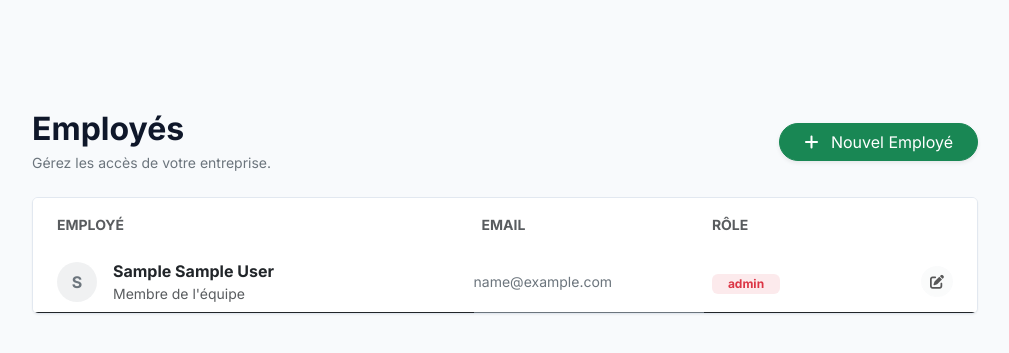
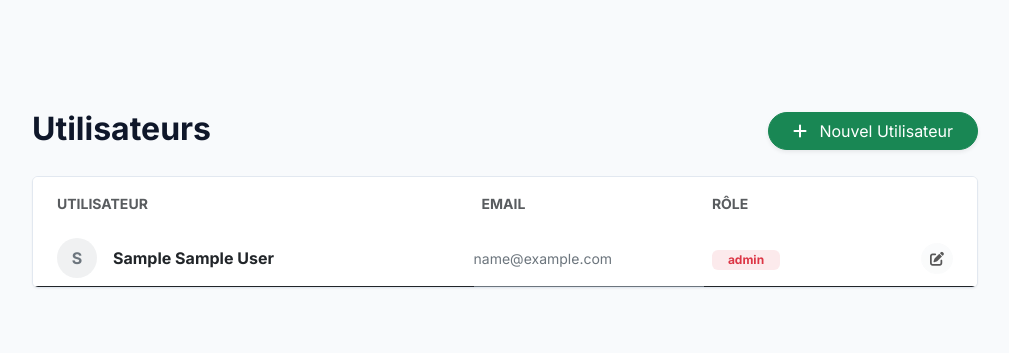
Before and after one commit to sdnkdev/flask_gprojet, a Flask app: template app/templates/admin_users.html in a window 1280 px wide. Shown: the top 353 px of the page, without its empty margins (135-1144 px from the left). Run offline with Flask 3, Linux system fonts and the light colour scheme; the template is opened without the code that fills it: values that come from a table or form of the project are taken from there, others are empty; tables that the repository leaves empty hold one stand-in row (values such as "Sample post").

Commit message:
Mise à jour des termes "Employés" et "Départements" vers "Utilisateurs" et "Espaces" dans les templates, amélioration de la lisibilité du code HTML.

```diff
--- a/app/templates/admin_users.html
+++ b/app/templates/admin_users.html
@@ -1,14 +1,18 @@
-{% extends "base.html" %} {% block title %}Gestion des Employés - PORTAIL INTERNE{% endblock %} {%
-block content %}
+{% extends "base.html" %} {% block title %}Gestion des Employés - PORTAIL
+INTERNE{% endblock %} {% block content %}
 <div class="row justify-content-center">
   <div class="col-lg-10">
     <div class="d-flex justify-content-between align-items-center mb-4">
       <div>
-        <h2 class="fw-bold mb-1">Employés</h2>
-        <p class="text-secondary small mb-0">Gérez les accès de votre entreprise.</p>
+        <h2 class="fw-bold mb-1">Utilisateurs</h2>
+        <!-- <p class="text-secondary small mb-0">Gérez les utilisateurs.</p> -->
       </div>
-      <button class="btn btn-success px-4 rounded-pill shadow-sm" data-bs-toggle="modal" data-bs-target="#createUserModal">
-        <i class="fas fa-plus me-2"></i> Nouvel Employé
+      <button
+        class="btn btn-success px-4 rounded-pill shadow-sm"
+        data-bs-toggle="modal"
+        data-bs-target="#createUserModal"
+      >
+        <i class="fas fa-plus me-2"></i> Nouvel Utilisateur
       </button>
     </div>
 
@@ -18,9 +22,15 @@ block content %}
           <table class="table table-hover align-middle mb-0">
             <thead class="bg-light border-0">
               <tr>
-                <th class="border-0 px-4 py-3 small text-muted text-uppercase">Employé</th>
-                <th class="border-0 py-3 small text-muted text-uppercase">Email</th>
-                <th class="border-0 py-3 small text-muted text-uppercase">Rôle</th>
+                <th class="border-0 px-4 py-3 small text-muted text-uppercase">
+                  Utilisateur
+                </th>
+                <th class="border-0 py-3 small text-muted text-uppercase">
+                  Email
+                </th>
+                <th class="border-0 py-3 small text-muted text-uppercase">
+                  Rôle
+                </th>
                 <th class="border-0 px-4 py-3 text-end"></th>
               </tr>
             </thead>
@@ -29,25 +39,35 @@ block content %}
               <tr>
                 <td class="px-4">
                   <div class="d-flex align-items-center">
-                    <div class="user-avatar-md-custom me-3 bg-secondary bg-opacity-10 text-secondary">
+                    <div
+                      class="user-avatar-md-custom me-3 bg-secondary bg-opacity-10 text-secondary"
+                    >
                       {{ u.prenom[0]|upper }}
                     </div>
                     <div>
-                        <div class="fw-bold text-dark">{{ u.prenom }} {{ u.nom }}</div>
-                        <div class="text-muted small">Membre de l'équipe</div>
+                      <div class="fw-bold text-dark">
+                        {{ u.prenom }} {{ u.nom }}
+                      </div>
+                      <!-- <div class="text-muted small">Membre de l'équipe</div> -->
                     </div>
                   </div>
                 </td>
                 <td class="text-secondary small px-0">{{ u.email }}</td>
                 <td>
-                  <span class="badge {% if u.role == 'admin' %}bg-danger{% else %}bg-info{% endif %} bg-opacity-10 {% if u.role == 'admin' %}text-danger{% else %}text-info{% endif %} px-3">
+                  <span
+                    class="badge {% if u.role == 'admin' %}bg-danger{% else %}bg-info{% endif %} bg-opacity-10 {% if u.role == 'admin' %}text-danger{% else %}text-info{% endif %} px-3"
+                  >
                     {{ u.role }}
                   </span>
                 </td>
                 <td class="px-4 text-end">
-                    <button class="btn btn-light btn-sm rounded-circle" title="Modifier (Bientôt disponible)" disabled>
-                        <i class="fas fa-edit"></i>
-                    </button>
+                  <button
+                    class="btn btn-light btn-sm rounded-circle"
+                    title="Modifier (Bientôt disponible)"
+                    disabled
+                  >
+                    <i class="fas fa-edit"></i>
+                  </button>
                 </td>
               </tr>
               {% endfor %}
@@ -58,37 +78,79 @@ block content %}
     </div>
 
     <!-- Modal Créer Utilisateur -->
-    <div class="modal fade" id="createUserModal" tabindex="-1" aria-hidden="true">
+    <div
+      class="modal fade"
+      id="createUserModal"
+      tabindex="-1"
+      aria-hidden="true"
+    >
       <div class="modal-dialog modal-dialog-centered">
         <div class="modal-content border-0 shadow-lg">
           <div class="modal-header border-0 pb-0">
-            <h5 class="modal-title fw-bold text-dark">Nouvel Employé</h5>
-            <button type="button" class="btn-close" data-bs-dismiss="modal" aria-label="Close"></button>
+            <h5 class="modal-title fw-bold text-dark">Nouvel Utilisateur</h5>
+            <button
+              type="button"
+              class="btn-close"
+              data-bs-dismiss="modal"
+              aria-label="Close"
+            ></button>
           </div>
-          <form action="{{ url_for('main.creer_user_ui_route') }}" method="POST">
+          <form
+            action="{{ url_for('main.creer_user_ui_route') }}"
+            method="POST"
+          >
             <div class="modal-body py-4">
               <div class="row">
                 <div class="col-md-6 mb-3">
                   <label class="form-label small fw-bold">Prénom</label>
-                  <input type="text" class="form-control bg-light border-0 py-2" name="prenom" required>
+                  <input
+                    type="text"
+                    class="form-control bg-light border-0 py-2"
+                    name="prenom"
+                    required
+                  />
                 </div>
                 <div class="col-md-6 mb-3">
                   <label class="form-label small fw-bold">Nom</label>
-                  <input type="text" class="form-control bg-light border-0 py-2" name="nom" required>
+                  <input
+                    type="text"
+                    class="form-control bg-light border-0 py-2"
+                    name="nom"
+                    required
+                  />
                 </div>
               </div>
               <div class="mb-3">
-                <label class="form-label small fw-bold">Email professionnel</label>
-                <input type="email" class="form-control bg-light border-0 py-2" name="email" required placeholder="nom@entreprise.com">
+                <label class="form-label small fw-bold">Email</label>
+                <input
+                  type="email"
+                  class="form-control bg-light border-0 py-2"
+                  name="email"
+                  required
+                  placeholder="nom@entreprise.com"
+                />
               </div>
               <div class="mb-3">
-                <label class="form-label small fw-bold">Mot de passe provisoire</label>
-                <input type="password" class="form-control bg-light border-0 py-2" name="password" required>
+                <label class="form-label small fw-bold">Mot de passe</label>
+                <input
+                  type="password"
+                  class="form-control bg-light border-0 py-2"
+                  name="password"
+                  required
+                />
               </div>
             </div>
             <div class="modal-footer border-0 pt-0">
-              <button type="button" class="btn btn-light" data-bs-dismiss="modal">Annuler</button>
-              <button type="submit" class="btn btn-success px-4">Créer le compte</button>
+              <button
+                type="button"
+                class="btn btn-light"
+                data-bs-dismiss="modal"
+              >
+                Annuler
+              </button>
+              <button type="submit" class="btn btn-success px-4">
+                Créer le compte
+              </button>
             </div>
           </form>
         </div>
--- a/app/templates/base.html
+++ b/app/templates/base.html
@@ -123,7 +123,7 @@
                 class="nav-link {% if 'main.espaces' in request.endpoint or 'main.espace_projets' in request.endpoint %}active{% endif %}"
                 href="{{ url_for('main.espaces_route') }}"
               >
-                <i class="fas fa-layer-group me-1"></i> Départements
+                <i class="fas fa-layer-group me-1"></i> Espaces
               </a>
             </li>
             {% if user.role == 'admin' %}
@@ -132,7 +132,7 @@
                 class="nav-link {% if request.endpoint == 'main.admin_users_route' %}active{% endif %}"
                 href="{{ url_for('main.admin_users_route') }}"
               >
-                <i class="fas fa-users-cog me-1"></i> Employés
+                <i class="fas fa-users-cog me-1"></i> Utilisateurs
               </a>
             </li>
             {% endif %}
```
Also changed, not shown: app/templates/espaces.html (+7 -7 lines), app/templates/projets.html (+71 -22 lines).
